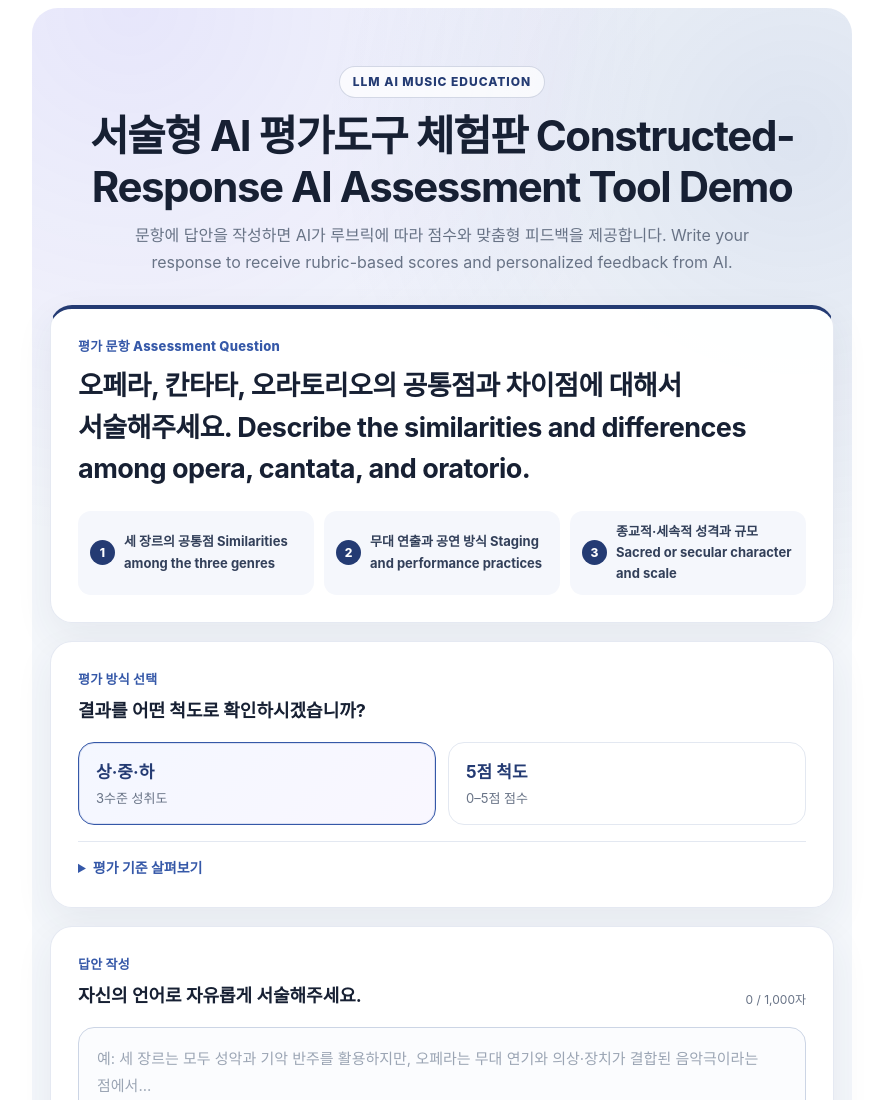
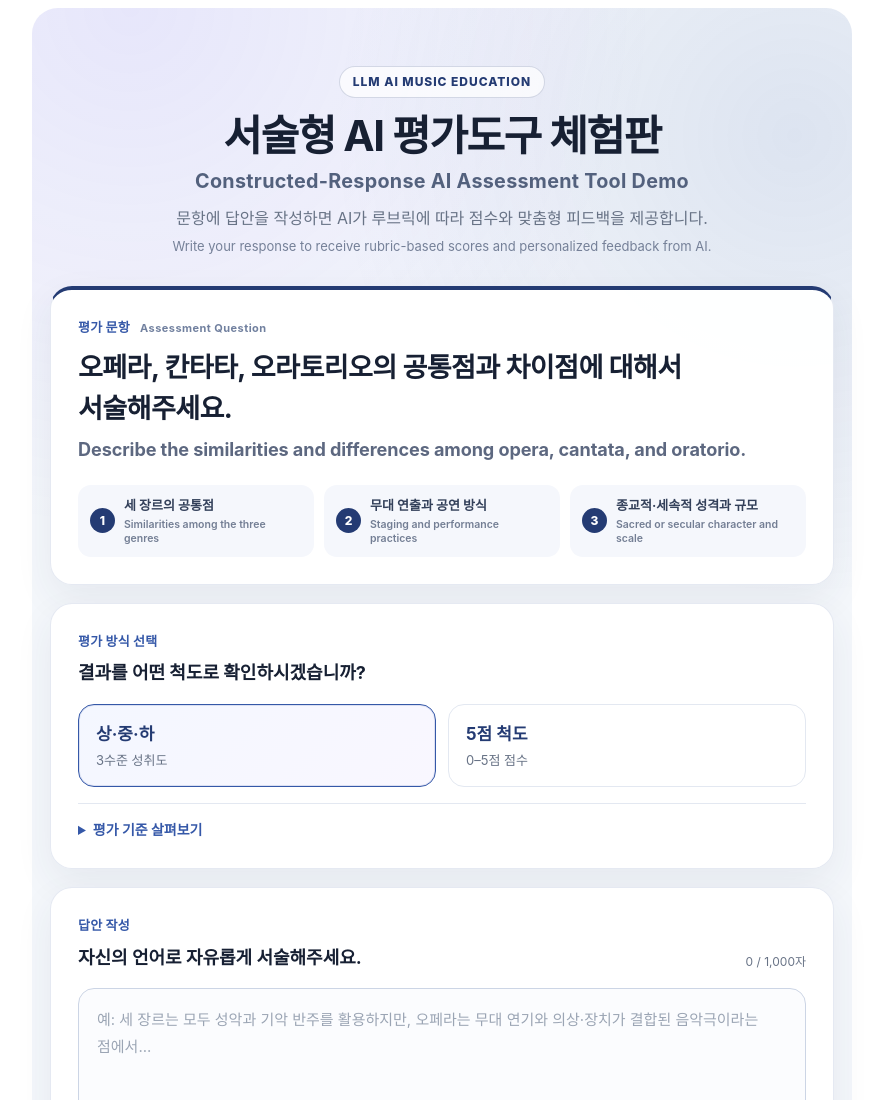
Before and after one commit to MusicShin/music-ai-evaluator, a website: page index.html in a window 1280 px wide. Shown: the top 1100 px of the page, without its empty margins (198-1081 px from the left). Drawn offline with Linux system fonts and the light colour scheme.

Commit message:
Add styles for LLM music evaluator components

```diff
--- a/index.html
+++ b/index.html
@@ -323,6 +323,62 @@
     font-size: clamp(28px, 5vw, 42px);
     line-height: 1.22;
     letter-spacing: -.035em;
+  }
+
+  #llm-music-evaluator .lme-title-ko,
+  #llm-music-evaluator .lme-title-en,
+  #llm-music-evaluator .lme-lead-ko,
+  #llm-music-evaluator .lme-lead-en,
+  #llm-music-evaluator .lme-question-ko,
+  #llm-music-evaluator .lme-question-en {
+    display: block;
+  }
+
+  #llm-music-evaluator .lme-title-en {
+    margin-top: 7px;
+    color: #53617d;
+    font-size: .47em;
+    font-weight: 750;
+    line-height: 1.35;
+    letter-spacing: .015em;
+  }
+
+  #llm-music-evaluator .lme-lead-en {
+    margin-top: 5px;
+    color: #758098;
+    font-size: 13px;
+    line-height: 1.55;
+  }
+
+  #llm-music-evaluator .lme-section-label-en {
+    margin-left: 7px;
+    color: #71809f;
+    font-size: 11px;
+    font-weight: 700;
+    letter-spacing: .04em;
+  }
+
+  #llm-music-evaluator .lme-question-en {
+    margin-top: 7px;
+    color: #5d6880;
+    font-size: .67em;
+    font-weight: 650;
+    line-height: 1.5;
+    letter-spacing: -.005em;
+  }
+
+  #llm-music-evaluator .lme-guide-copy {
+    display: flex;
+    min-width: 0;
+    flex-direction: column;
+    gap: 2px;
+  }
+
+  #llm-music-evaluator .lme-guide-en {
+    color: #737e94;
+    font-size: 10.5px;
+    font-weight: 600;
+    line-height: 1.35;
   }
 
   #llm-music-evaluator .lme-lead {
```
